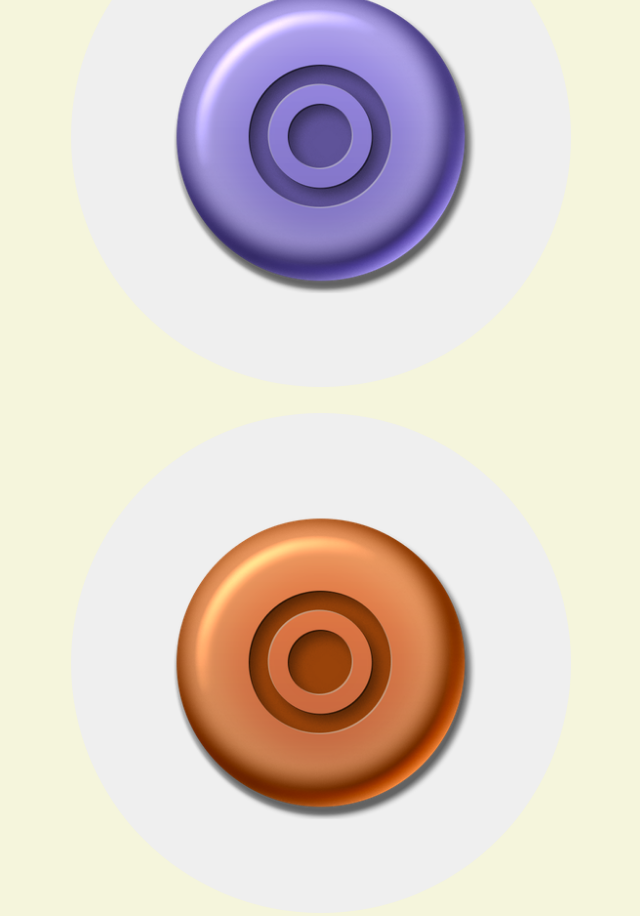
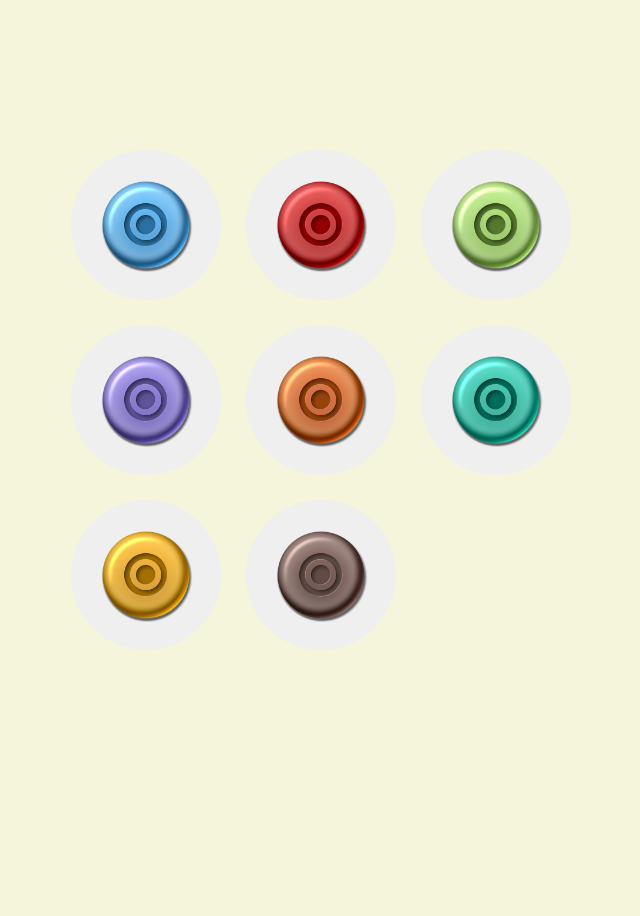
Before and after one commit to 2mnml/cobby, a plain HTML site: page index.html in a window 1280 px wide. Shown: the top 916 px of the page, without its empty margins (319-959 px from the left). After the commit the page ends 800 px from the top, so only its background shows below. Drawn offline with Linux system fonts and the light colour scheme.

Commit message:
Update index.html

```diff
--- a/index.html
+++ b/index.html
@@ -13,28 +13,32 @@
     justify-content: center;
     align-items: center;
     height: 100vh;
+    width: 100vw;
     background: #f5f5dc;
-            flex-direction: column;
 }
+
 .button-container {
     display: grid;
-            grid-template-columns: repeat(auto-fit, minmax(20vw, 1fr)); /* Dynamic grid based on screen width */
-            gap: 2vw; /* Responsive gap between buttons */
-            justify-content: center;
-            width: 90vw; /* Make the container responsive */
-            max-width: 500px; /* Prevent it from getting too wide on large screens */
+    grid-template-columns: repeat(auto-fit, minmax(25%, 1fr)); /* Adjust columns for different screens */
+    grid-template-rows: repeat(auto-fit, minmax(25%, 1fr)); /* Ensures proper scaling */
+    gap: 2vw;
+    width: 90vw; /* Keep width within viewport */
+    height: 90vh; /* Ensure container fits within the viewport */
+    max-width: 500px; /* Prevent it from getting too wide */
+    max-height: 500px; /* Prevent it from overflowing */
 }
 
 .button {
     aspect-ratio: 1 / 1; /* Ensures buttons stay square */
     width: 100%; /* Button width adapts to the grid */
     border: none;
-            font-size: 2vw; /* Scale text with viewport width */
+    font-size: 2vw;
     cursor: pointer;
     border-radius: 50%;
     background-size: cover;
     background-position: center;
 }
+
         .button:nth-child(1) { background-image: url('buttons/r-blue.png'); }
         .button:nth-child(2) { background-image: url('buttons/r-red.png'); }
         .button:nth-child(3) { background-image: url('buttons/r-grass.png'); }
```
Lines whose indentation alone changed are shown as unchanged.
